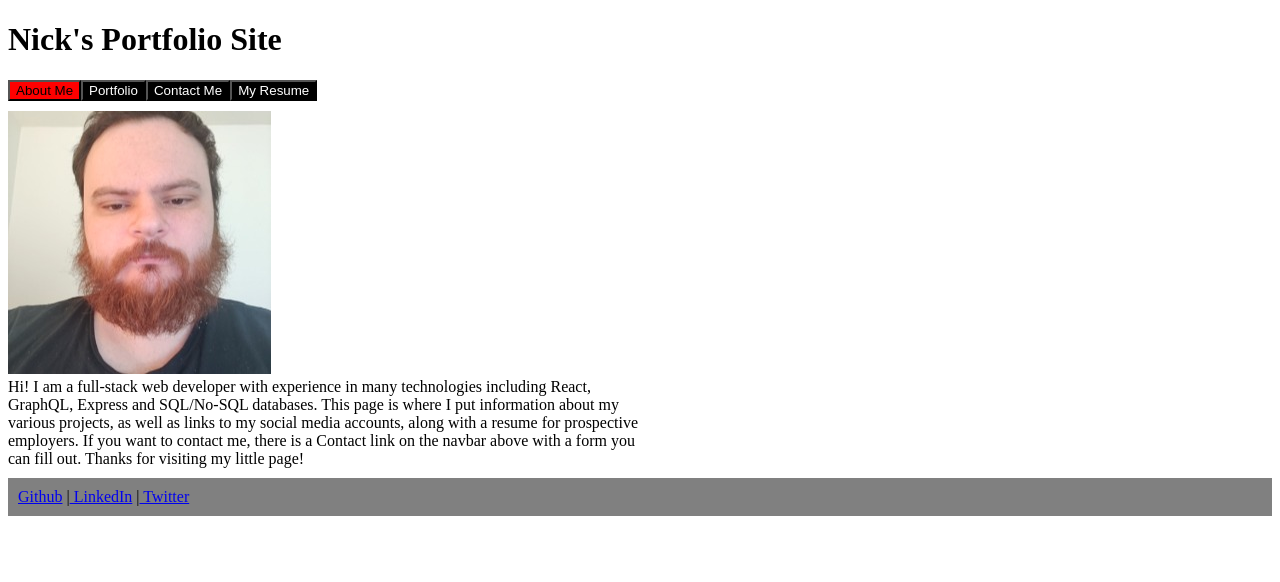
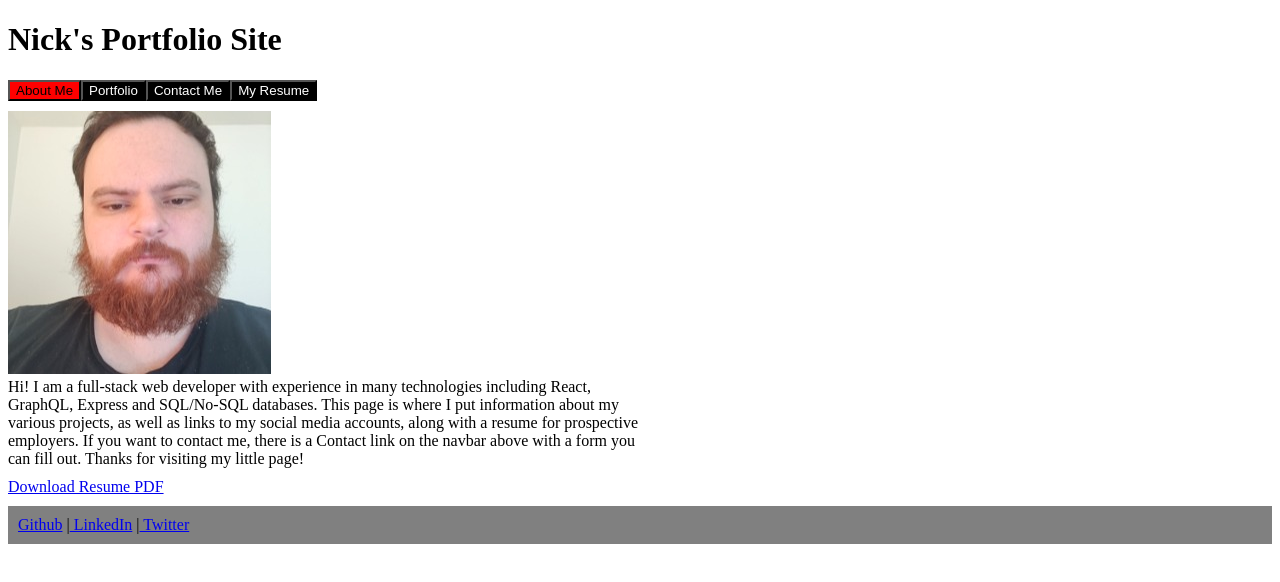
Before and after one commit to Nicholas-Gregory/portfolio, a React (Create React App) app: page / in a window 1280 px wide. Shown: the top 582 px of the page. Built offline with nearby package versions, Linux system fonts and the light colour scheme.

Commit message:
Added resume

```diff
--- a/src/App.js
+++ b/src/App.js
@@ -6,6 +6,7 @@ import { useState } from "react";
 import Project from "./Project";
 import './style.css'
 import profile from './profile.jpg'
+import resume from './resume.pdf'
 
 const projects = [{
   imgPath: "https://raw.githubusercontent.com/Nicholas-Gregory/Blog/main/screenshot.png",
@@ -118,6 +119,7 @@ function App() {
         }
       </section>
 
+        <a href={resume} target="_blank" download={'./resume.pdf'}>Download Resume PDF</a>
       <Footer />
     </>
   );
```
Also changed, not shown: 1 other file (tests, documents, lock files or other folders).
